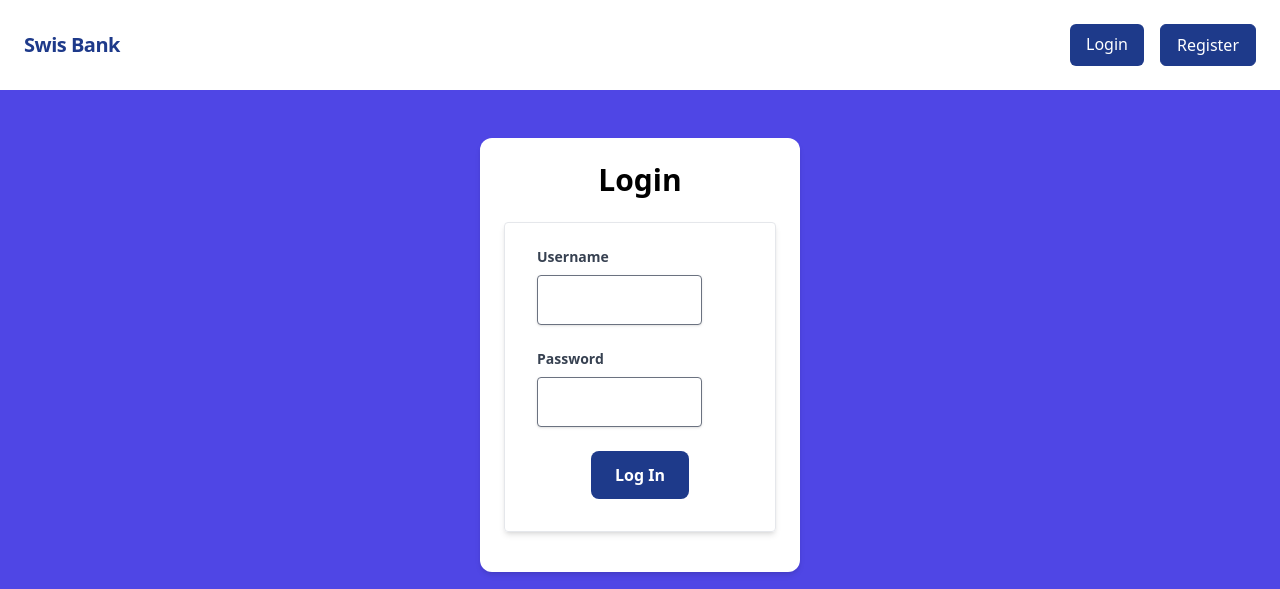
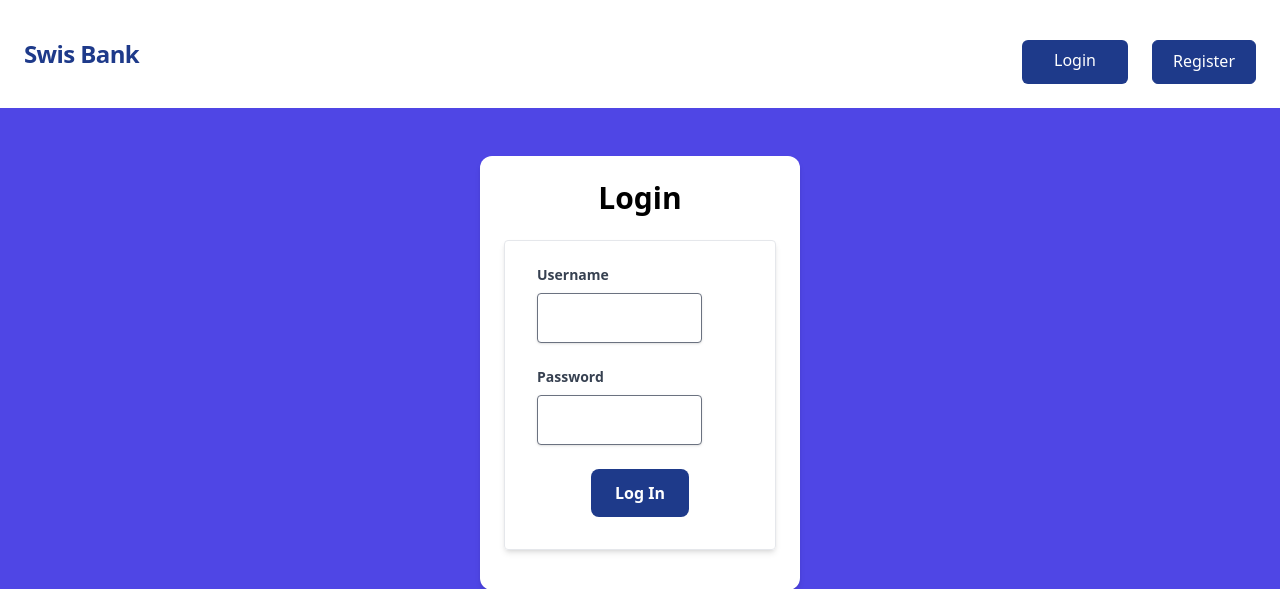
Before and after one commit to Maruf-ult/Bank_management, a Django app: page /accounts/login/ in a window 1280 px wide. Shown: the top 589 px of the page. Run offline with Django 5.2, Linux system fonts and the light colour scheme; some libraries are stand-ins or nearby versions.

Commit message:
ui developed

```diff
--- a/core/templates/navbar.html
+++ b/core/templates/navbar.html
@@ -1,37 +1,49 @@
-<nav class="flex items-center justify-between flex-wrap bg-white p-6">
-    <div class="flex items-center flex-shrink-0 text-blue-900 mr-6">
-        <span class="font-semibold text-xl tracking-tight"><a href="/">Swis Bank</a></span>
+<nav class="flex items-center justify-between bg-white p-6 w-full container mx-auto">
+    <!-- Brand Name -->
+    <div class="flex items-center flex-shrink-0 text-blue-900">
+        <span class="font-semibold text-2xl tracking-tight">
+            <a href="/">Swis Bank</a>
+        </span>
     </div>
 
     <!-- Mobile Menu Button -->
     <div class="lg:hidden">
-        <button class="flex items-center px-3 py-2 border rounded text-blue-900 border-blue-400 hover:text-white hover:bg-blue-900 transition duration-300">
-            <svg class="fill-current h-5 w-5" xmlns="http://www.w3.org/2000/svg" viewBox="0 0 20 20">
+        <button onclick="toggleMenu()" class="flex items-center px-3 py-2 border rounded text-blue-900 border-blue-400 hover:text-white hover:bg-blue-900 transition duration-300">
+            <svg class="fill-current h-6 w-6" xmlns="http://www.w3.org/2000/svg" viewBox="0 0 20 20">
                 <title>Menu</title>
                 <path d="M0 3h20v2H0V3zm0 6h20v2H0V9zm0 6h20v2H0v-2z"/>
             </svg>
         </button>
     </div>
 
-    <div class="hidden lg:flex lg:items-center lg:space-x-6">
+    <!-- Menu Items (Desktop & Mobile) -->
+    <div id="menuItems" class="hidden lg:flex flex-col lg:flex-row lg:items-center lg:space-x-8 mt-4 lg:mt-0">
         {% if request.user.is_authenticated %}
-            <div class="flex space-x-4">
-                <a href="{% url 'transaction_report' %}" class="text-blue-900 hover:text-red-900 font-semibold transition duration-300">Report</a>
+            <div class="flex flex-col space-y-4 lg:flex-row lg:space-x-6">
+                <a href="{% url 'transaction_report' %}" class="text-blue-900 hover:text-red-900 font-semibold transition duration-300 mt-4">Report</a>
                 <a href="{% url 'deposit_money' %}" class="text-blue-900 hover:text-red-900 font-semibold transition duration-300">Deposit</a>
                 <a href="{% url 'withdraw_money' %}" class="text-blue-900 hover:text-red-900 font-semibold transition duration-300">Withdraw</a>
                 <a href="{% url 'loan_request' %}" class="text-blue-900 hover:text-red-900 font-semibold transition duration-300">Loan Request</a>
             </div>
 
-            <div class="flex items-center space-x-4">
-                <p class="text-blue-900 font-bold">Welcome, {{ request.user.first_name }} (Balance: {{request.user.account.balance}})</p>
-                <a href="{% url 'profile' %}" class="bg-blue-900 text-white px-4 py-2 rounded-md hover:bg-red-700 transition duration-300">Profile</a>
-                <a href="{% url 'logout' %}" class="bg-blue-900 text-white px-4 py-2 rounded-md hover:bg-red-700 transition duration-300">Logout</a>
+            <div class="flex flex-col space-y-4 lg:flex-row lg:space-x-6">
+                <p class="text-blue-900 font-bold text-xl mt-4">Welcome, {{ request.user.first_name }} (Balance: {{request.user.account.balance}})</p>
+                <a href="{% url 'profile' %}" class="bg-blue-900 text-white px-5 py-2 rounded-md hover:bg-red-700 transition duration-300">Profile</a>
+                <a href="{% url 'logout' %}" class="bg-blue-900 text-white px-5 py-2 rounded-md hover:bg-red-700 transition duration-300">Logout</a>
             </div>
         {% else %}
-            <div class="flex space-x-4">
-                <a href="{% url 'login' %}" class="bg-blue-900 text-white px-4 py-2 rounded-md hover:bg-red-700 transition duration-300">Login</a>
-                <a href="{% url 'register' %}" class="bg-blue-900 text-white px-4 py-2 rounded-md hover:bg-white hover:text-blue-900 border border-blue-900 transition duration-300">Register</a>
+            <div class="flex flex-col space-y-4 lg:flex-row lg:space-x-6">
+                <a href="{% url 'login' %}" class="bg-blue-900 text-white px-8 py-2 h-11 mt-4 rounded-md hover:bg-red-700 transition duration-300">Login</a>
+                <a href="{% url 'register' %}" class="bg-blue-900 text-white px-5 py-2 rounded-md hover:bg-white hover:text-blue-900 border border-blue-900 transition duration-300">Register</a>
             </div>
         {% endif %}
     </div>
 </nav>
+
+<!-- JavaScript for Menu Toggle -->
+<script>
+    function toggleMenu() {
+        const menu = document.getElementById("menuItems");
+        menu.classList.toggle("hidden");
+    }
+</script>
```
